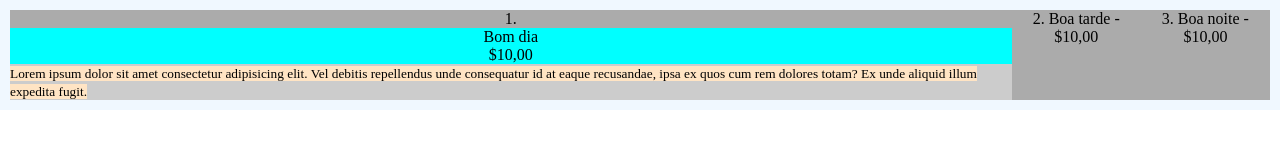
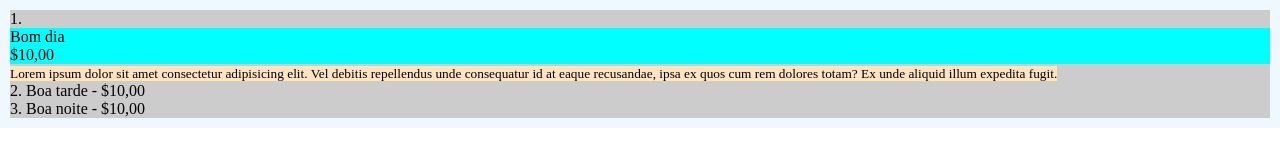
Before and after one commit to raphaeldemouradev/estudos-extra, a plain HTML site: page lista-testes/index.html in a window 1280 px wide. Drawn offline with Linux system fonts and the light colour scheme.

Commit message:
lista modificaçoes erro

```diff
--- a/lista-testes/index.html
+++ b/lista-testes/index.html
@@ -16,22 +16,6 @@
             padding: 10px;
         }
 
-        ol {
-            background-color: #cccccc;
-            display: flex;
-
-        }
-
-        li {
-            background-color: #ababab;
-            justify-content: space-between;
-            text-align: center;
-        }
-
-        section {
-            display: inline;
-        }
-
         span {
             background-color: brown;
 
@@ -48,13 +32,11 @@
 </head>
 <body>
     <div class="caixa-principal">
-        <ol>
-            <section>
-            <li>
-                <p>Bom dia</p><p>$10,00</p>
+        <ol style="background-color: #cccccc;">
+            <li style="display: flex; justify-content: space-between;">
+                <li><p>Bom dia</p><p>$10,00</p></li>
             </li>
             <small>Lorem ipsum dolor sit amet consectetur adipisicing elit. Vel debitis repellendus unde consequatur id at eaque recusandae, ipsa ex quos cum rem dolores totam? Ex unde aliquid illum expedita fugit.</small>
-            </section>
 
             <li>Boa tarde - $10,00</li>
 
```
